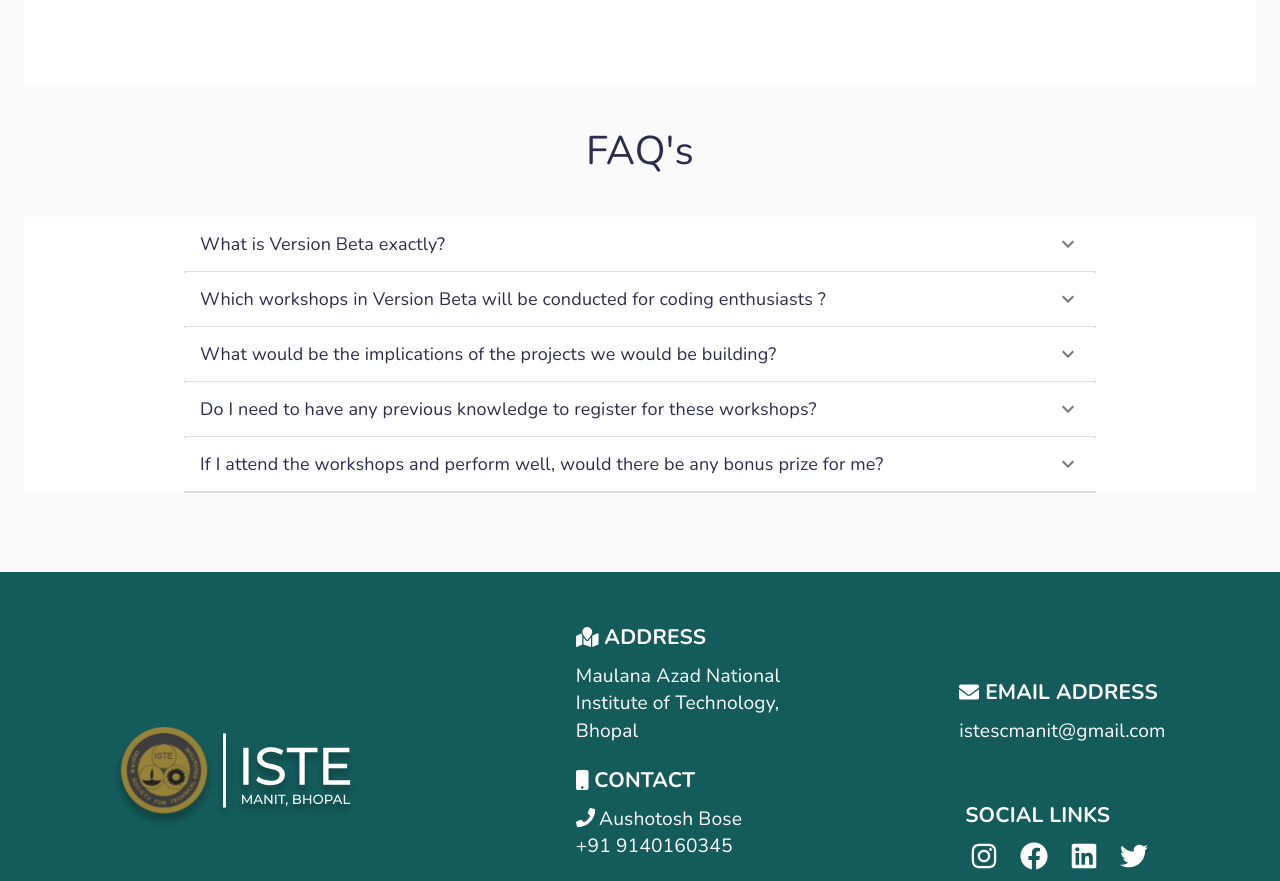
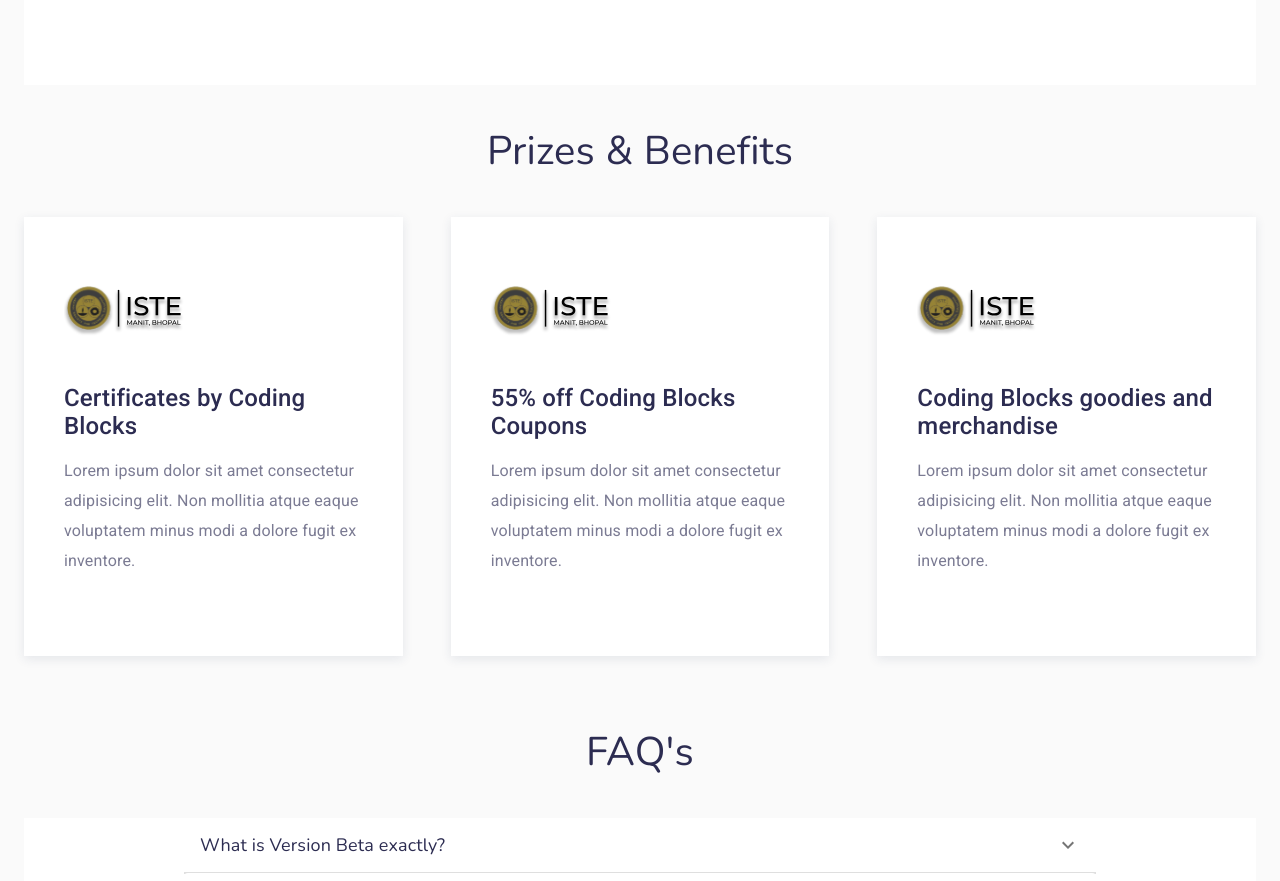
Before and after one commit to shubhtrikal/workshop-ui-2022, a Next.js app: page / in a window 1280 px wide. Shown: the part 3780-4661 px from the top of the page. Built offline with nearby package versions, Linux system fonts and the light colour scheme.

Commit message:
feat: prize section

```diff
--- /dev/null
+++ b/src/components/Prizes/Prizes.tsx
@@ -0,0 +1,60 @@
+import { Box, Container, Grid } from '@material-ui/core';
+import React from 'react';
+
+const Prizes = () => {
+  return (
+    <Container maxWidth='lg'>
+      <section className=''>
+        <Box className='title'>
+          <h2>
+            <span>Prizes & Benefits</span>
+          </h2>
+        </Box>
+        <Box className='seo_service_area sec_pad'>
+          <Grid
+            container
+            spacing={6}
+            justifyContent='center'
+            alignItems='center'
+          >
+            <Grid item xs={12} sm={8} md={4}>
+              <div className='prizes-card'>
+                <img src='images/iste.svg' alt='img' />
+                <h4>Certificates by Coding Blocks</h4>
+                <p>
+                  Lorem ipsum dolor sit amet consectetur adipisicing elit. Non
+                  mollitia atque eaque voluptatem minus modi a dolore fugit ex
+                  inventore.
+                </p>
+              </div>
+            </Grid>
+            <Grid item xs={12} sm={8} md={4}>
+              <div className='prizes-card'>
+                <img src='images/iste.svg' alt='img' />
+                <h4>55% off Coding Blocks Coupons</h4>
+                <p>
+                  Lorem ipsum dolor sit amet consectetur adipisicing elit. Non
+                  mollitia atque eaque voluptatem minus modi a dolore fugit ex
+                  inventore.
+                </p>
+              </div>
+            </Grid>
+            <Grid item xs={12} sm={8} md={4}>
+              <div className='prizes-card'>
+                <img src='images/iste.svg' alt='img' />
+                <h4>Coding Blocks goodies and merchandise</h4>
+                <p>
+                  Lorem ipsum dolor sit amet consectetur adipisicing elit. Non
+                  mollitia atque eaque voluptatem minus modi a dolore fugit ex
+                  inventore.
+                </p>
+              </div>
+            </Grid>
+          </Grid>
+        </Box>
+      </section>
+    </Container>
+  );
+};
+
+export default Prizes;
--- a/src/pages/index.tsx
+++ b/src/pages/index.tsx
@@ -4,6 +4,7 @@
 import FaqComponent from '../components/Faq/faq';
 import WorkshopSection from '../components/Workshops/WorkshopSection';
 import Footer from '../components/Footer/Footer';
+import Prizes from '../components/Prizes/Prizes';
 
 const Home: React.FC = () => {
   return (
@@ -11,6 +12,7 @@
       <CssBaseline />
       <LandingPage />
       <WorkshopSection />
+      <Prizes />
       <FaqComponent />
       <Footer />
     </div>
--- a/src/styles.css
+++ b/src/styles.css
@@ -303,6 +303,39 @@
   margin: 0 0.5rem;
 }
 
+/* PRIZES SECTION */
+
+.prizes-card {
+  background-color: white;
+  box-shadow: 0px 3px 10px 0px rgba(38, 59, 94, 0.1);
+  padding: 60px 40px 40px;
+  margin-bottom: 30px;
+  transition: all 0.3s linear;
+  cursor: pointer;
+}
+
+.prizes-card h4 {
+  font-size: 1.5rem;
+  line-height: 28px;
+  color: #2c2c51;
+  font-weight: 500;
+  margin-top: 34px;
+  margin-bottom: 16px;
+  transition: color 0.2s linear;
+}
+
+.prizes-card p {
+  margin-bottom: 0;
+  font-size: 1rem;
+  line-height: 30px;
+  color: #7b7b93;
+  margin-bottom: 40px;
+}
+
+.prizes-card:hover {
+  box-shadow: 0px 30px 60px 0px rgba(38, 59, 94, 0.1);
+}
+
 /* FOOTER SECTION */
 
 footer {
```
